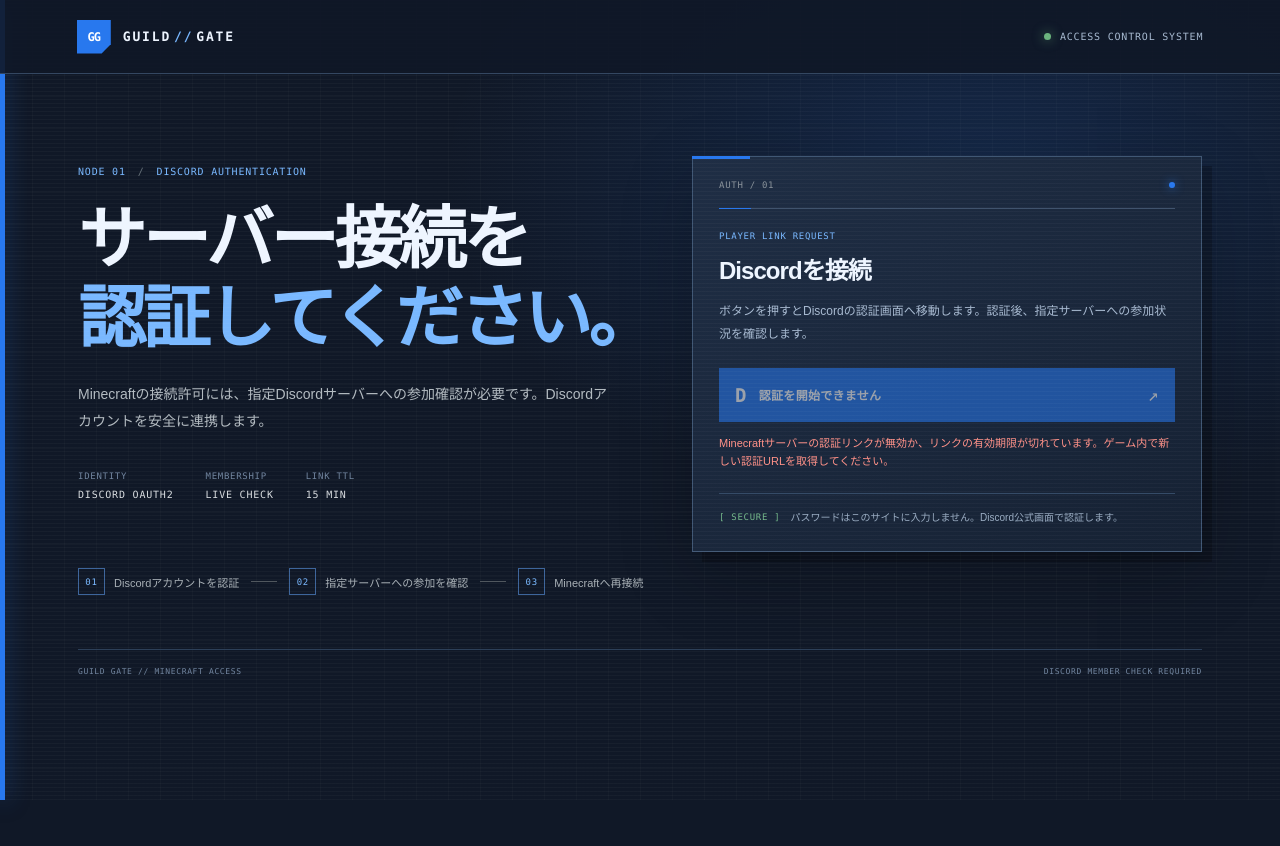
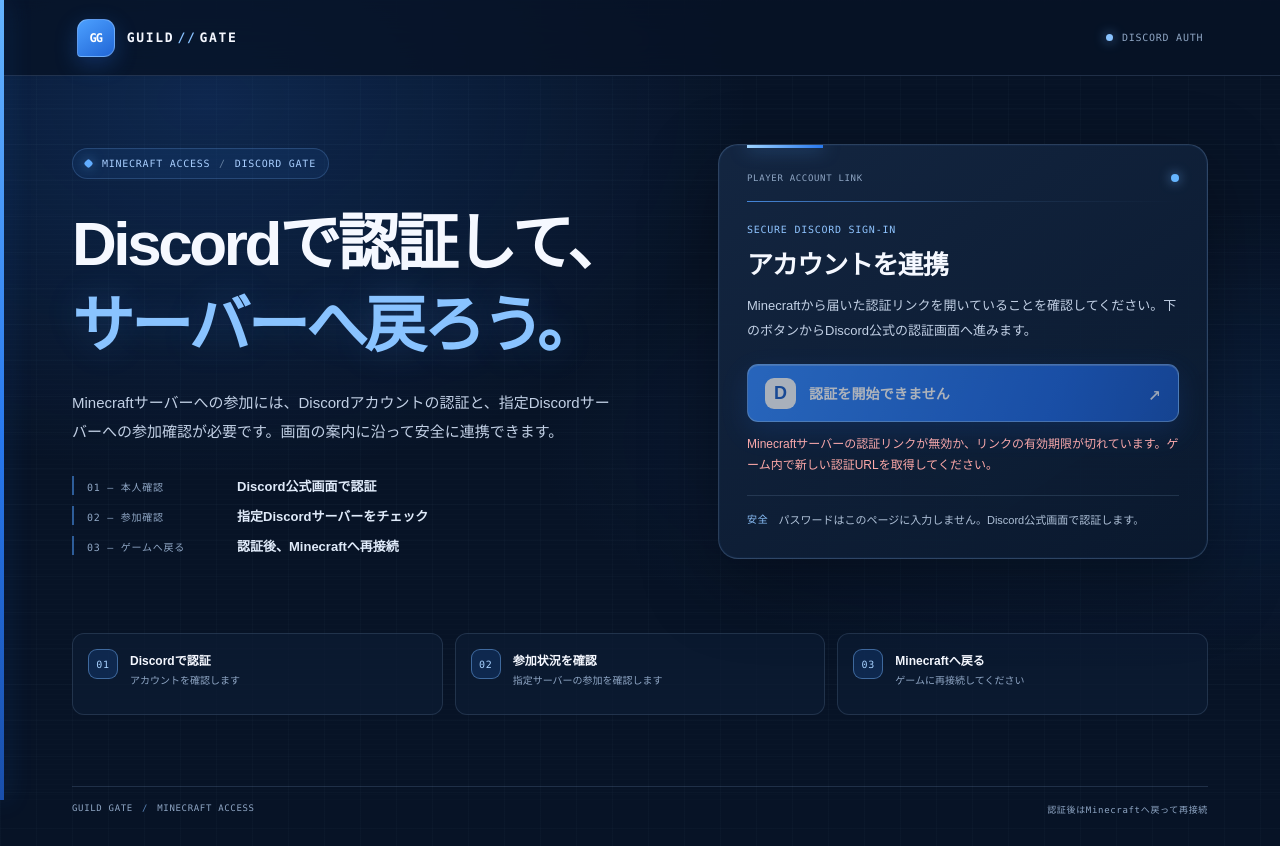
Before and after one commit to mikanzaki/minecraft, a website: page public/login.html in a window 1280 px wide. Before the commit the page ends 800 px from the top, so only its background shows below. Drawn offline with Linux system fonts and the light colour scheme.

Commit message:
Refresh Discord login page design

```diff
--- a/public/assets/site.css
+++ b/public/assets/site.css
@@ -1,165 +1,229 @@
 :root {
   color-scheme: dark;
-  --bg: #101827;
-  --panel: #182438;
-  --panel-raised: #1f2e45;
-  --text: #eef5ff;
-  --muted: #a8bad1;
-  --quiet: #71859f;
+  --bg: #071326;
+  --surface: #0e1c33;
+  --surface-raised: #132743;
+  --text: #f5f8ff;
+  --muted: #c2d0e5;
+  --subtle: #8fa6c4;
   --blue: #2878ee;
-  --blue-bright: #79b8ff;
-  --line: #344761;
+  --blue-bright: #89c3ff;
+  --border: rgba(151, 183, 225, .18);
   --mono: "SFMono-Regular", Consolas, "Liberation Mono", monospace;
   --sans: "Noto Sans JP", "Yu Gothic UI", Meiryo, sans-serif;
 }
 
 * { box-sizing: border-box; }
-html { min-width: 320px; background: var(--bg); }
+html { min-width: 320px; min-height: 100%; background: var(--bg); }
 body {
   min-height: 100vh;
   margin: 0;
   color: var(--text);
   background:
-    radial-gradient(ellipse at 77% 22%, rgba(40, 120, 238, .16), transparent 34rem),
-    linear-gradient(rgba(255,255,255,.018) 1px, transparent 1px),
-    linear-gradient(90deg, rgba(255,255,255,.018) 1px, transparent 1px),
+    radial-gradient(ellipse at 16% 12%, rgba(40, 120, 238, .2), transparent 34rem),
+    radial-gradient(ellipse at 89% 52%, rgba(26, 82, 160, .17), transparent 38rem),
+    linear-gradient(rgba(160, 194, 237, .025) 1px, transparent 1px),
+    linear-gradient(90deg, rgba(160, 194, 237, .025) 1px, transparent 1px),
     var(--bg);
-  background-size: auto, 32px 32px, 32px 32px, auto;
+  background-size: auto, auto, 36px 36px, 36px 36px, auto;
   font-family: var(--sans);
+  -webkit-font-smoothing: antialiased;
 }
 body::before {
   position: fixed;
   inset: 0 auto 0 0;
-  width: 5px;
+  z-index: 3;
+  width: 4px;
   content: "";
-  background: var(--blue);
-  box-shadow: 0 0 22px rgba(40,120,238,.5);
-  z-index: 3;
+  background: linear-gradient(180deg, #65b4ff, #2878ee 55%, #194eaa);
+  box-shadow: 0 0 24px rgba(40, 120, 238, .45);
+  pointer-events: none;
 }
 .scanline {
   position: fixed;
   inset: 0;
+  z-index: 0;
   pointer-events: none;
-  opacity: .06;
-  z-index: 2;
-  background: repeating-linear-gradient(to bottom, transparent 0 3px, #fff 4px);
+  opacity: .025;
+  background: repeating-linear-gradient(to bottom, transparent 0 4px, #fff 5px);
 }
 .topbar {
-  min-height: 74px;
+  position: relative;
+  z-index: 2;
+  min-height: 76px;
   padding: 0 clamp(22px, 6vw, 88px);
   display: flex;
   align-items: center;
   justify-content: space-between;
-  border-bottom: 1px solid var(--line);
-  background: rgba(16,24,39,.9);
-  position: relative;
-  z-index: 4;
+  border-bottom: 1px solid var(--border);
+  background: rgba(7, 19, 38, .78);
+  backdrop-filter: blur(18px);
 }
 .brand { display: inline-flex; align-items: center; gap: 12px; color: var(--text); text-decoration: none; }
 .brand-mark {
-  width: 34px;
-  height: 34px;
+  width: 38px;
+  height: 38px;
   display: grid;
   place-items: center;
   color: #fff;
-  background: var(--blue);
-  clip-path: polygon(0 0, 100% 0, 100% 73%, 73% 100%, 0 100%);
-  font: 700 12px var(--mono);
-  letter-spacing: -1px;
+  background: linear-gradient(145deg, #4ca0ff, #2166d6);
+  border: 1px solid rgba(182, 216, 255, .38);
+  border-radius: 11px 11px 11px 4px;
+  box-shadow: 0 7px 22px rgba(40, 120, 238, .28);
+  font: 800 12px var(--mono);
+  letter-spacing: -.08em;
 }
-.brand-name { font: 700 13px var(--mono); letter-spacing: .14em; }
+.brand-name { font: 750 13px var(--mono); letter-spacing: .13em; }
 .brand-name span { color: var(--blue-bright); padding: 0 3px; }
-.top-status, .eyebrow, .telemetry-label, .telemetry-value, .panel-top, .panel-kicker, .footer, .step-number, .lock-icon {
+.top-status, .eyebrow, .telemetry-label, .panel-top, .panel-kicker, .footer, .step-number, .lock-icon {
   font-family: var(--mono);
-  letter-spacing: .08em;
+  letter-spacing: .075em;
 }
-.top-status { display: flex; align-items: center; gap: 9px; color: var(--muted); font-size: 10px; }
-.status-dot, .panel-led { width: 7px; height: 7px; border-radius: 50%; background: #6cb47e; box-shadow: 0 0 12px rgba(108,180,126,.7); }
-.shell { max-width: 1180px; padding: 82px 28px 30px; margin: 0 auto; }
-.intro { max-width: 690px; }
-.eyebrow { display: flex; align-items: center; gap: 12px; color: var(--blue-bright); font-size: 10px; margin: 0 0 23px; }
-.eyebrow .divider { color: #657078; }
-h1 { margin: 0; font-size: clamp(38px, 6.1vw, 68px); line-height: 1.16; letter-spacing: -.055em; font-weight: 800; }
-.intro h1 span { color: var(--blue-bright); }
-.lede { max-width: 530px; margin: 23px 0 0; color: #b3bbc1; line-height: 1.95; font-size: 14px; }
-.telemetry { display: flex; flex-wrap: wrap; gap: 32px; margin-top: 36px; }
-.telemetry > div { display: grid; gap: 8px; }
-.telemetry-label { color: var(--quiet); font-size: 9px; }
-.telemetry-value { color: #d9dde0; font-size: 10px; }
+.top-status { display: flex; align-items: center; gap: 9px; color: var(--subtle); font-size: 10px; }
+.status-pip, .panel-led { width: 7px; height: 7px; border-radius: 50%; background: var(--blue-bright); box-shadow: 0 0 12px rgba(111, 181, 255, .75); }
+.shell {
+  position: relative;
+  z-index: 1;
+  max-width: 1200px;
+  padding: 68px 32px 30px;
+  margin: 0 auto;
+}
+.intro { max-width: 650px; }
+.eyebrow {
+  display: inline-flex;
+  align-items: center;
+  gap: 10px;
+  margin: 0 0 24px;
+  padding: 9px 12px;
+  border: 1px solid rgba(124, 177, 247, .22);
+  border-radius: 999px;
+  color: #a9cfff;
+  background: rgba(34, 91, 162, .16);
+  font-size: 10px;
+}
+.eyebrow-mark { width: 7px; height: 7px; border-radius: 2px; background: #62adff; transform: rotate(45deg); box-shadow: 0 0 12px rgba(98, 173, 255, .6); }
+.eyebrow .divider { color: #637e9f; padding: 0 2px; }
+h1 { margin: 0; font-size: clamp(38px, 5.2vw, 62px); line-height: 1.32; letter-spacing: -.055em; font-weight: 800; }
+.intro h1 span { color: var(--blue-bright); text-shadow: 0 0 36px rgba(80, 155, 255, .22); }
+.lede { max-width: 550px; margin: 21px 0 0; color: var(--muted); line-height: 1.95; font-size: 15px; }
+.telemetry { display: grid; gap: 11px; margin-top: 30px; }
+.telemetry > div { display: grid; grid-template-columns: 140px 1fr; gap: 10px; align-items: baseline; padding-left: 13px; border-left: 2px solid rgba(73, 144, 235, .58); }
+.telemetry-label { color: var(--subtle); font-size: 10px; }
+.telemetry-value { color: #e0ebfa; font-size: 13px; font-weight: 600; }
 .auth-panel, .result-panel {
   position: relative;
-  width: min(100%, 510px);
-  margin: 54px 0 0 auto;
-  padding: 23px 26px 25px;
-  background: linear-gradient(145deg, rgba(31,46,69,.98), rgba(22,34,52,.98));
-  border: 1px solid #405774;
-  box-shadow: 10px 10px 0 rgba(0,0,0,.22), 0 24px 70px rgba(0,0,0,.2);
+  width: min(100%, 520px);
+  padding: 28px;
+  overflow: hidden;
+  border: 1px solid rgba(151, 190, 240, .22);
+  border-radius: 20px;
+  background: linear-gradient(145deg, rgba(20, 39, 66, .96), rgba(10, 25, 46, .97));
+  box-shadow: 0 25px 75px rgba(0, 0, 0, .34), 0 0 0 1px rgba(38, 105, 190, .08) inset;
 }
-.auth-panel::before, .result-panel::before { position: absolute; content: ""; top: -1px; left: -1px; width: 58px; height: 3px; background: var(--blue); }
-.panel-top { display: flex; justify-content: space-between; align-items: center; color: #89929a; font-size: 9px; }
-.panel-led { width: 6px; height: 6px; background: var(--blue); box-shadow: 0 0 10px rgba(40,120,238,.78); }
-.pixel-rule { height: 1px; margin: 18px 0 22px; background: linear-gradient(90deg, var(--blue) 0 32px, #40536d 32px 100%); }
-.panel-kicker { color: var(--blue-bright); font-size: 9px; margin: 0 0 10px; }
-.auth-panel h2 { margin: 0; font-size: 24px; letter-spacing: -.04em; }
-.panel-copy { margin: 14px 0 22px; color: var(--muted); font-size: 12px; line-height: 1.9; }
-.player-token { padding: 12px 13px; border: 1px dashed #50585f; margin-bottom: 15px; }
-.token-value { display: block; color: #fff; font: 11px var(--mono); overflow-wrap: anywhere; margin-top: 6px; }
+.auth-panel::before, .result-panel::before {
+  position: absolute;
+  top: 0;
+  left: 28px;
+  width: 76px;
+  height: 3px;
+  content: "";
+  background: linear-gradient(90deg, #9ed3ff, var(--blue));
+  box-shadow: 0 0 18px rgba(85, 165, 255, .75);
+}
+.panel-top { display: flex; justify-content: space-between; align-items: center; color: var(--subtle); font-size: 9px; }
+.panel-led { width: 8px; height: 8px; background: #65b5ff; }
+.pixel-rule { height: 1px; margin: 18px 0 22px; background: linear-gradient(90deg, rgba(78, 151, 244, .85), rgba(97, 146, 202, .16) 55%, transparent); }
+.panel-kicker { color: #8fc4ff; font-size: 10px; margin: 0 0 9px; }
+.auth-panel h2 { margin: 0; font-size: 26px; letter-spacing: -.035em; }
+.panel-copy { margin: 13px 0 21px; color: var(--muted); font-size: 13px; line-height: 1.9; }
+.player-token { padding: 13px 14px; border: 1px dashed rgba(144, 187, 238, .38); border-radius: 10px; margin-bottom: 14px; background: rgba(7, 19, 37, .42); }
+.token-value { display: block; color: #fff; font: 12px var(--mono); overflow-wrap: anywhere; margin-top: 6px; }
 .auth-button {
   position: relative;
-  min-height: 54px;
+  min-height: 58px;
   width: 100%;
   display: flex;
   align-items: center;
-  gap: 12px;
-  padding: 0 15px;
-  border: 1px solid var(--blue);
+  gap: 13px;
+  padding: 0 17px;
+  border: 1px solid rgba(170, 213, 255, .5);
+  border-radius: 11px;
   color: #fff;
-  background: var(--blue);
+  background: linear-gradient(105deg, #3489ff, #2068df 72%, #1b59c3);
+  box-shadow: 0 10px 28px rgba(31, 103, 221, .26), 0 1px rgba(255, 255, 255, .22) inset;
   text-decoration: none;
-  font: 700 12px var(--sans);
-  letter-spacing: .025em;
+  font: 700 14px var(--sans);
+  letter-spacing: .01em;
   cursor: pointer;
-  transition: background .16s ease, transform .16s ease, box-shadow .16s ease;
+  transition: background .18s ease, transform .18s ease, box-shadow .18s ease;
 }
-.auth-button:hover:not(:disabled) { background: #438dff; box-shadow: 0 0 28px rgba(40,120,238,.28); transform: translateY(-1px); }
-.auth-button:focus-visible, a:focus-visible { outline: 2px solid #fff; outline-offset: 4px; }
-.auth-button:disabled { opacity: .56; cursor: wait; }
-.discord-glyph { font: 900 19px var(--mono); color: #fff; }
-.button-arrow { margin-left: auto; font: 18px var(--mono); }
-.feedback { min-height: 20px; margin: 12px 0 0; color: #d4d8db; font-size: 11px; line-height: 1.7; }
-.feedback.is-error { color: #ff9188; }
-.security-note { display: flex; align-items: flex-start; gap: 10px; margin-top: 22px; padding-top: 16px; border-top: 1px solid #354b67; color: #9aacc2; font-size: 10px; line-height: 1.6; }
-.lock-icon { color: #75b98b; font-size: 9px; white-space: nowrap; }
-.steps { display: flex; align-items: center; gap: 12px; margin-top: 68px; color: #a8b0b6; font-size: 11px; }
-.step { display: flex; align-items: center; gap: 9px; }
-.step-number { width: 27px; height: 27px; display: grid; place-items: center; color: var(--blue-bright); border: 1px solid #3d659b; font-size: 9px; }
-.step-connector { width: 26px; height: 1px; background: #50575e; }
-.footer { display: flex; justify-content: space-between; gap: 15px; margin-top: 54px; padding-top: 17px; border-top: 1px solid #2d4059; color: #71859f; font-size: 8px; }
-.result-shell { padding-top: clamp(70px, 12vh, 140px); }
-.result-panel { width: min(100%, 700px); margin: 0; padding: 28px; }
-.result-panel h1 { max-width: 600px; margin-top: 8px; font-size: clamp(30px, 5vw, 46px); }
-.result-panel .panel-copy { max-width: 570px; font-size: 14px; }
-.result-link { width: fit-content; min-width: 240px; margin-top: 22px; }
+.auth-button:hover:not(:disabled) { background: linear-gradient(105deg, #5ba5ff, #337cec 72%, #2468d4); box-shadow: 0 13px 34px rgba(31, 103, 221, .4), 0 1px rgba(255, 255, 255, .28) inset; transform: translateY(-2px); }
+.auth-button:focus-visible, a:focus-visible { outline: 3px solid #b8dcff; outline-offset: 4px; }
+.auth-button:disabled { opacity: .66; cursor: wait; }
+.discord-glyph { width: 31px; height: 31px; display: grid; place-items: center; border-radius: 9px; color: #1d5fc5; background: #f7fbff; font: 900 18px var(--sans); }
+.button-arrow { margin-left: auto; font: 21px var(--mono); opacity: .9; }
+.feedback { min-height: 22px; margin: 12px 0 0; color: #d6e4f7; font-size: 12px; line-height: 1.7; }
+.feedback.is-error { color: #ffaaa9; }
+.security-note { display: flex; align-items: flex-start; gap: 10px; margin-top: 20px; padding-top: 15px; border-top: 1px solid rgba(151, 183, 225, .16); color: #afc1d8; font-size: 11px; line-height: 1.75; }
+.lock-icon { flex: 0 0 auto; color: #8fc5ff; font-size: 10px; white-space: nowrap; }
+.steps { display: grid; grid-template-columns: repeat(3, minmax(0, 1fr)); gap: 12px; margin-top: 38px; }
+.step { display: flex; align-items: flex-start; gap: 12px; min-height: 82px; padding: 15px; border: 1px solid rgba(151, 183, 225, .16); border-radius: 12px; color: var(--text); background: rgba(13, 29, 52, .72); }
+.step-number { flex: 0 0 auto; width: 30px; height: 30px; display: grid; place-items: center; border: 1px solid rgba(122, 184, 255, .45); border-radius: 9px; color: #a8d2ff; background: rgba(40, 120, 238, .17); font-size: 10px; }
+.step strong { display: block; margin: 2px 0 5px; font-size: 12px; font-weight: 700; }
+.step small { display: block; color: var(--subtle); font-size: 10px; line-height: 1.6; }
+.step-connector { display: none; }
+.footer { display: flex; justify-content: space-between; gap: 15px; margin-top: 35px; padding-top: 16px; border-top: 1px solid var(--border); color: var(--subtle); font-size: 9px; }
+.footer-separator { color: #5d87ba; padding: 0 3px; }
+.result-shell { display: block; max-width: 950px; padding-top: clamp(54px, 9vh, 112px); }
+.result-shell > .eyebrow { margin-bottom: 16px; }
+.result-panel { width: min(100%, 760px); margin: 0; padding: 30px; }
+.result-panel h1 { max-width: 630px; margin-top: 9px; font-size: clamp(30px, 4.5vw, 48px); }
+.result-panel .panel-copy { max-width: 580px; font-size: 14px; }
+.result-link { width: fit-content; min-width: 250px; margin-top: 20px; }
+.result-link[hidden] { display: none !important; }
 #result-status { color: var(--blue-bright); }
 [hidden] { display: none !important; }
 
-@media (min-width: 980px) {
-  .shell { position: relative; min-height: calc(100vh - 74px); }
-  .intro { padding-top: 10px; }
-  .auth-panel { position: absolute; top: 82px; right: 28px; margin-top: 0; }
+@media (min-width: 960px) {
+  .shell:not(.result-shell) { display: grid; grid-template-columns: minmax(0, 1.08fr) minmax(370px, .92fr); align-items: center; gap: 36px 68px; }
+  .intro { grid-column: 1; grid-row: 1; }
+  .auth-panel { grid-column: 2; grid-row: 1; justify-self: end; width: min(100%, 490px); }
+  .steps, .shell:not(.result-shell) > .footer { grid-column: 1 / -1; }
 }
-@media (max-width: 700px) {
-  .topbar { min-height: 64px; padding: 0 21px; }
+@media (max-width: 959px) {
+  .shell { padding-top: 48px; }
+  .intro { max-width: 700px; }
+  .auth-panel { margin-top: 30px; }
+}
+@media (max-width: 680px) {
+  .topbar { min-height: 66px; padding: 0 20px; }
   .top-status { font-size: 8px; }
-  .shell { padding: 58px 23px 25px; }
-  .lede { font-size: 13px; }
-  .telemetry { gap: 20px; }
-  .auth-panel { margin-top: 42px; padding: 20px; }
-  .steps { align-items: flex-start; flex-direction: column; gap: 9px; margin-top: 38px; }
-  .step-connector { width: 1px; height: 12px; margin-left: 13px; }
-  .footer { flex-direction: column; margin-top: 37px; }
-  .result-shell { padding-top: 70px; }
-  .result-panel { padding: 22px 19px; }
+  .brand-mark { width: 34px; height: 34px; }
+  .shell { padding: 43px 22px 24px; }
+  .eyebrow { margin-bottom: 18px; font-size: 8px; }
+  h1 { font-size: clamp(34px, 9vw, 48px); line-height: 1.35; }
+  .lede { margin-top: 16px; font-size: 14px; line-height: 1.9; }
+  .telemetry { gap: 12px; margin-top: 23px; }
+  .telemetry > div { grid-template-columns: 118px 1fr; gap: 8px; }
+  .telemetry-label { font-size: 9px; }
+  .telemetry-value { font-size: 11px; }
+  .auth-panel { margin-top: 28px; padding: 22px 19px 20px; border-radius: 16px; }
+  .auth-panel h2 { font-size: 23px; }
+  .panel-copy { font-size: 12px; }
+  .steps { grid-template-columns: 1fr; gap: 9px; margin-top: 24px; }
+  .step { min-height: auto; align-items: center; padding: 12px; }
+  .step strong { margin-top: 0; }
+  .footer { flex-direction: column; margin-top: 26px; font-size: 8px; }
+  .result-shell { padding-top: 52px; }
+  .result-panel { padding: 23px 19px; }
+  .result-panel h1 { font-size: 32px; }
+}
+@media (max-width: 380px) {
+  .top-status { gap: 6px; font-size: 7px; }
+  .brand { gap: 9px; }
+  .brand-name { font-size: 11px; }
+  .telemetry > div { grid-template-columns: 1fr; gap: 4px; }
+  .auth-button { gap: 9px; padding: 0 12px; font-size: 12px; }
 }
 @media (prefers-reduced-motion: reduce) {
   *, *::before, *::after { scroll-behavior: auto !important; transition-duration: .01ms !important; }
--- a/public/login.html
+++ b/public/login.html
@@ -4,9 +4,9 @@
   <meta charset="utf-8">
   <meta name="viewport" content="width=device-width, initial-scale=1">
   <meta name="color-scheme" content="dark">
-  <meta name="theme-color" content="#17191d">
+  <meta name="theme-color" content="#071326">
   <meta name="referrer" content="no-referrer">
-  <meta name="description" content="Discordアカウントを認証し、Minecraftサーバーのアクセスを確認します。">
+  <meta name="description" content="Discordアカウントを認証し、Minecraftサーバーの参加条件を確認します。">
   <title>Discord認証 | GUILD GATE</title>
   <link rel="stylesheet" href="./assets/site.css">
   <script src="./config.js" defer></script>
@@ -19,49 +19,50 @@
       <span class="brand-mark" aria-hidden="true">GG</span>
       <span class="brand-name">GUILD<span>//</span>GATE</span>
     </a>
-    <div class="top-status"><span class="status-dot"></span><span>ACCESS CONTROL SYSTEM</span></div>
+    <div class="top-status"><span class="status-pip" aria-hidden="true"></span><span>DISCORD AUTH</span></div>
   </header>
 
   <main class="shell">
-    <section class="intro">
-      <p class="eyebrow"><span>NODE 01</span><span class="divider">/</span><span>DISCORD AUTHENTICATION</span></p>
-      <h1>サーバー接続を<br><span>認証してください。</span></h1>
-      <p class="lede">Minecraftの接続許可には、指定Discordサーバーへの参加確認が必要です。Discordアカウントを安全に連携します。</p>
-      <div class="telemetry" aria-label="認証の状態">
-        <div><span class="telemetry-label">IDENTITY</span><span class="telemetry-value">DISCORD OAUTH2</span></div>
-        <div><span class="telemetry-label">MEMBERSHIP</span><span class="telemetry-value">LIVE CHECK</span></div>
-        <div><span class="telemetry-label">LINK TTL</span><span class="telemetry-value">15 MIN</span></div>
+    <section class="intro" aria-labelledby="page-title">
+      <p class="eyebrow"><span class="eyebrow-mark" aria-hidden="true"></span><span>MINECRAFT ACCESS <span class="divider">/</span> DISCORD GATE</span></p>
+      <h1 id="page-title">Discordで認証して、<br><span>サーバーへ戻ろう。</span></h1>
+      <p class="lede">Minecraftサーバーへの参加には、Discordアカウントの認証と、指定Discordサーバーへの参加確認が必要です。画面の案内に沿って安全に連携できます。</p>
+
+      <div class="telemetry" aria-label="認証で行うこと">
+        <div><span class="telemetry-label">01 — 本人確認</span><span class="telemetry-value">Discord公式画面で認証</span></div>
+        <div><span class="telemetry-label">02 — 参加確認</span><span class="telemetry-value">指定Discordサーバーをチェック</span></div>
+        <div><span class="telemetry-label">03 — ゲームへ戻る</span><span class="telemetry-value">認証後、Minecraftへ再接続</span></div>
       </div>
     </section>
 
     <section class="auth-panel" aria-labelledby="panel-title">
-      <div class="panel-top"><span class="panel-index">AUTH / 01</span><span class="panel-led" aria-hidden="true"></span></div>
+      <div class="panel-top"><span class="panel-index">PLAYER ACCOUNT LINK</span><span class="panel-led" aria-hidden="true"></span></div>
       <div class="pixel-rule" aria-hidden="true"></div>
-      <p class="panel-kicker">PLAYER LINK REQUEST</p>
-      <h2 id="panel-title">Discordを接続</h2>
-      <p class="panel-copy">ボタンを押すとDiscordの認証画面へ移動します。認証後、指定サーバーへの参加状況を確認します。</p>
+      <p class="panel-kicker">SECURE DISCORD SIGN-IN</p>
+      <h2 id="panel-title">アカウントを連携</h2>
+      <p class="panel-copy">Minecraftから届いた認証リンクを開いていることを確認してください。下のボタンからDiscord公式の認証画面へ進みます。</p>
       <div class="player-token" id="player-token" hidden>
-        <span class="telemetry-label">ONE-TIME LINK</span>
+        <span class="telemetry-label">今回の認証コード</span>
         <span class="token-value" id="token-value"></span>
       </div>
       <button class="auth-button" id="auth-button" type="button" disabled>
         <span class="discord-glyph" aria-hidden="true">D</span>
-        <span id="button-label">接続情報を確認中…</span>
+        <span id="button-label">認証リンクを確認中…</span>
         <span class="button-arrow" aria-hidden="true">↗</span>
       </button>
       <p class="feedback" id="feedback" role="status" aria-live="polite">Minecraftから届いた認証リンクを確認しています。</p>
-      <div class="security-note"><span class="lock-icon" aria-hidden="true">[ SECURE ]</span><span>パスワードはこのサイトに入力しません。Discord公式画面で認証します。</span></div>
+      <div class="security-note"><span class="lock-icon" aria-hidden="true">安全</span><span>パスワードはこのページに入力しません。Discord公式画面で認証します。</span></div>
     </section>
 
-    <section class="steps" aria-label="認証の手順">
-      <div class="step"><span class="step-number">01</span><span>Discordアカウントを認証</span></div>
+    <section class="steps" aria-label="認証の流れ">
+      <div class="step"><span class="step-number">01</span><span><strong>Discordで認証</strong><small>アカウントを確認します</small></span></div>
       <div class="step-connector" aria-hidden="true"></div>
-      <div class="step"><span class="step-number">02</span><span>指定サーバーへの参加を確認</span></div>
+      <div class="step"><span class="step-number">02</span><span><strong>参加状況を確認</strong><small>指定サーバーの参加を確認します</small></span></div>
       <div class="step-connector" aria-hidden="true"></div>
-      <div class="step"><span class="step-number">03</span><span>Minecraftへ再接続</span></div>
+      <div class="step"><span class="step-number">03</span><span><strong>Minecraftへ戻る</strong><small>ゲームに再接続してください</small></span></div>
     </section>
 
-    <footer class="footer"><span>GUILD GATE // MINECRAFT ACCESS</span><span>DISCORD MEMBER CHECK REQUIRED</span></footer>
+    <footer class="footer"><span>GUILD GATE <span class="footer-separator">/</span> MINECRAFT ACCESS</span><span>認証後はMinecraftへ戻って再接続</span></footer>
   </main>
 </body>
 </html>
```
Also changed, not shown: TODO.md (+4 -0 lines), public/result.html (+1 -1 lines), 1 other file.
